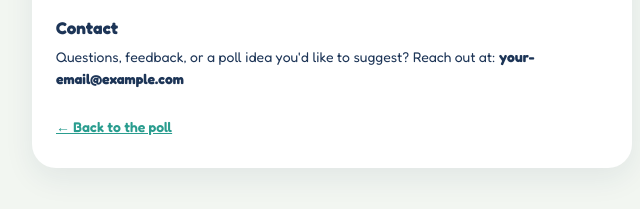
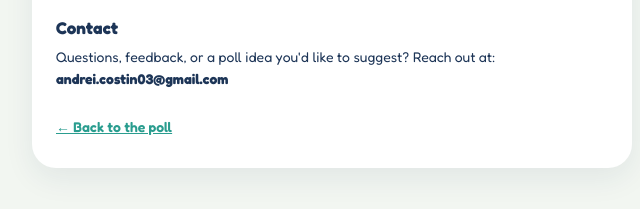
Before and after one commit to Costelus03/PollPop, a plain HTML site: page about.html in a window 1280 px wide. Shown: the part 555-764 px from the top of the page, 308-948 px from the left. Drawn offline with Linux system fonts and the light colour scheme.

Commit message:
Change gmail

```diff
--- a/about.html
+++ b/about.html
@@ -56,7 +56,7 @@
       <h2>Contact</h2>
       <p>
         Questions, feedback, or a poll idea you'd like to suggest? Reach out
-        at: <strong>your-email@example.com</strong>
+        at: <strong>andrei.costin03@gmail.com</strong>
         <!-- Replace the placeholder above with your real contact email -->
       </p>
     </section>
```
